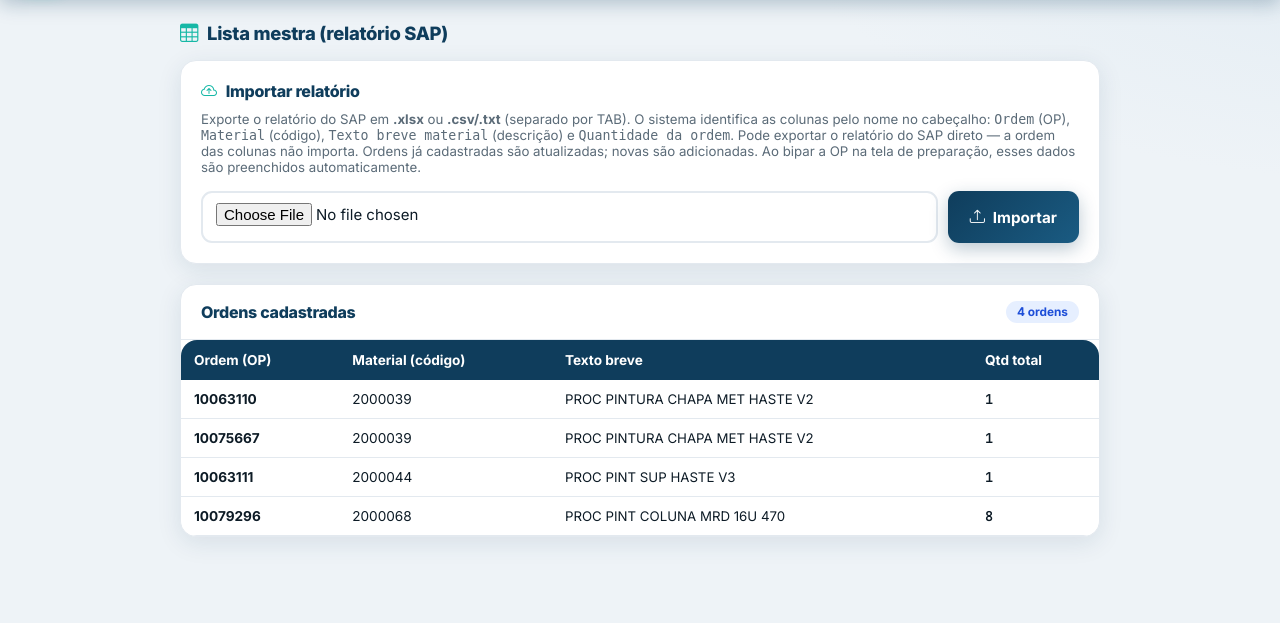
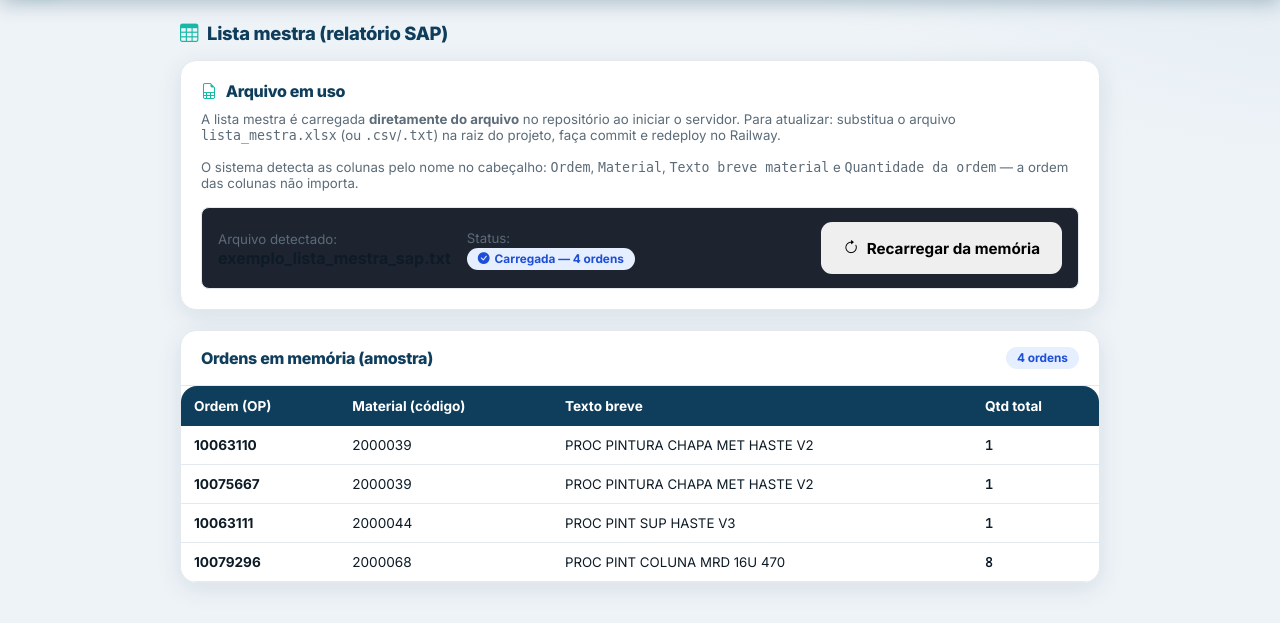
Before and after one commit to gu1001216-arch/BANHOFINAL, a Flask app: page /admin/mestre in a window 1280 px wide. Shown: the part 68-691 px from the top of the page. Run offline with Flask 3, Linux system fonts and the light colour scheme; the visitor is signed in with stand-in values (Sample User, id 1).

Commit message:
Add files via upload

```diff
--- a/templates/mestre.html
+++ b/templates/mestre.html
@@ -6,23 +6,36 @@
   {% if msg %}<div class="alert alert-info"><i class="bi bi-info-circle-fill"></i>{{ msg }}</div>{% endif %}
 
   <div class="panel panel-pad" style="margin-bottom:20px;">
-    <div class="section-title" style="font-size:1rem;margin-bottom:10px;"><i class="bi bi-cloud-arrow-up"></i>Importar relatório</div>
+    <div class="section-title" style="font-size:1rem;margin-bottom:10px;"><i class="bi bi-file-earmark-spreadsheet"></i>Arquivo em uso</div>
     <p class="small muted" style="margin-bottom:16px;">
-      Exporte o relatório do SAP em <strong>.xlsx</strong> ou <strong>.csv/.txt</strong> (separado por TAB).
-      O sistema identifica as colunas pelo nome no cabeçalho: <code>Ordem</code> (OP), <code>Material</code> (código), <code>Texto breve material</code> (descrição) e <code>Quantidade da ordem</code>. Pode exportar o relatório do SAP direto — a ordem das colunas não importa.
-      Ordens já cadastradas são atualizadas; novas são adicionadas. Ao bipar a OP na tela de preparação, esses dados são preenchidos automaticamente.
+      A lista mestra é carregada <strong>diretamente do arquivo</strong> no repositório ao iniciar o servidor.
+      Para atualizar: substitua o arquivo <code>lista_mestra.xlsx</code> (ou <code>.csv</code>/<code>.txt</code>) na raiz do projeto, faça commit e redeploy no Railway.<br><br>
+      O sistema detecta as colunas pelo nome no cabeçalho: <code>Ordem</code>, <code>Material</code>, <code>Texto breve material</code> e <code>Quantidade da ordem</code> — a ordem das colunas não importa.
     </p>
-    <form method="POST" enctype="multipart/form-data">
-      <div style="display:flex;gap:10px;flex-wrap:wrap;">
-        <input type="file" class="input input-sm" name="arquivo" accept=".xlsx,.csv,.txt" required style="flex:1;min-width:200px;">
-        <button class="btn btn-primary" type="submit"><i class="bi bi-upload"></i>Importar</button>
+
+    <div style="display:flex;align-items:center;gap:16px;flex-wrap:wrap;padding:14px 16px;background:var(--bg-card, #1e2330);border-radius:8px;border:1px solid var(--line);">
+      <div>
+        <span class="small muted">Arquivo detectado:</span><br>
+        <strong>{{ arquivo_info }}</strong>
       </div>
-    </form>
+      <div>
+        <span class="small muted">Status:</span><br>
+        {% if status.carregada %}
+          <span class="pill pill-banho"><i class="bi bi-check-circle-fill"></i> Carregada — {{ total_itens }} ordens</span>
+        {% else %}
+          <span class="pill pill-prep"><i class="bi bi-exclamation-triangle-fill"></i> Erro: {{ status.erro }}</span>
+        {% endif %}
+      </div>
+      <form method="POST" style="margin-left:auto;">
+        <input type="hidden" name="acao" value="recarregar">
+        <button class="btn btn-secondary" type="submit"><i class="bi bi-arrow-clockwise"></i>Recarregar da memória</button>
+      </form>
+    </div>
   </div>
 
   <div class="panel" style="overflow:hidden;">
     <div style="display:flex;align-items:center;justify-content:space-between;padding:16px 20px;border-bottom:1px solid var(--line);">
-      <span class="section-title" style="font-size:1rem;">Ordens cadastradas</span>
+      <span class="section-title" style="font-size:1rem;">Ordens em memória (amostra)</span>
       <span class="pill pill-banho">{{ total_itens }} ordens</span>
     </div>
     <div class="table-wrap">
@@ -32,12 +45,12 @@
           {% for i in amostra %}
           <tr><td><strong>{{ i.ordem }}</strong></td><td>{{ i.material }}</td><td><span class="small">{{ i.texto_breve }}</span></td><td class="mono">{{ i.quantidade }}</td></tr>
           {% else %}
-          <tr><td colspan="4" class="empty"><i class="bi bi-inbox"></i>Nenhuma ordem importada ainda.</td></tr>
+          <tr><td colspan="4" class="empty"><i class="bi bi-inbox"></i>Nenhuma ordem carregada. Verifique se o arquivo existe na raiz do projeto.</td></tr>
           {% endfor %}
         </tbody>
       </table>
     </div>
-    {% if total_itens > amostra|length %}<p class="small muted" style="padding:12px 20px;margin:0;">Mostrando {{ amostra|length }} de {{ total_itens }} ordens.</p>{% endif %}
+    {% if total_itens > amostra|length %}<p class="small muted" style="padding:12px 20px;margin:0;">Mostrando {{ amostra|length }} de {{ total_itens }} ordens em memória.</p>{% endif %}
   </div>
 </div>
 {% endblock %}
```
